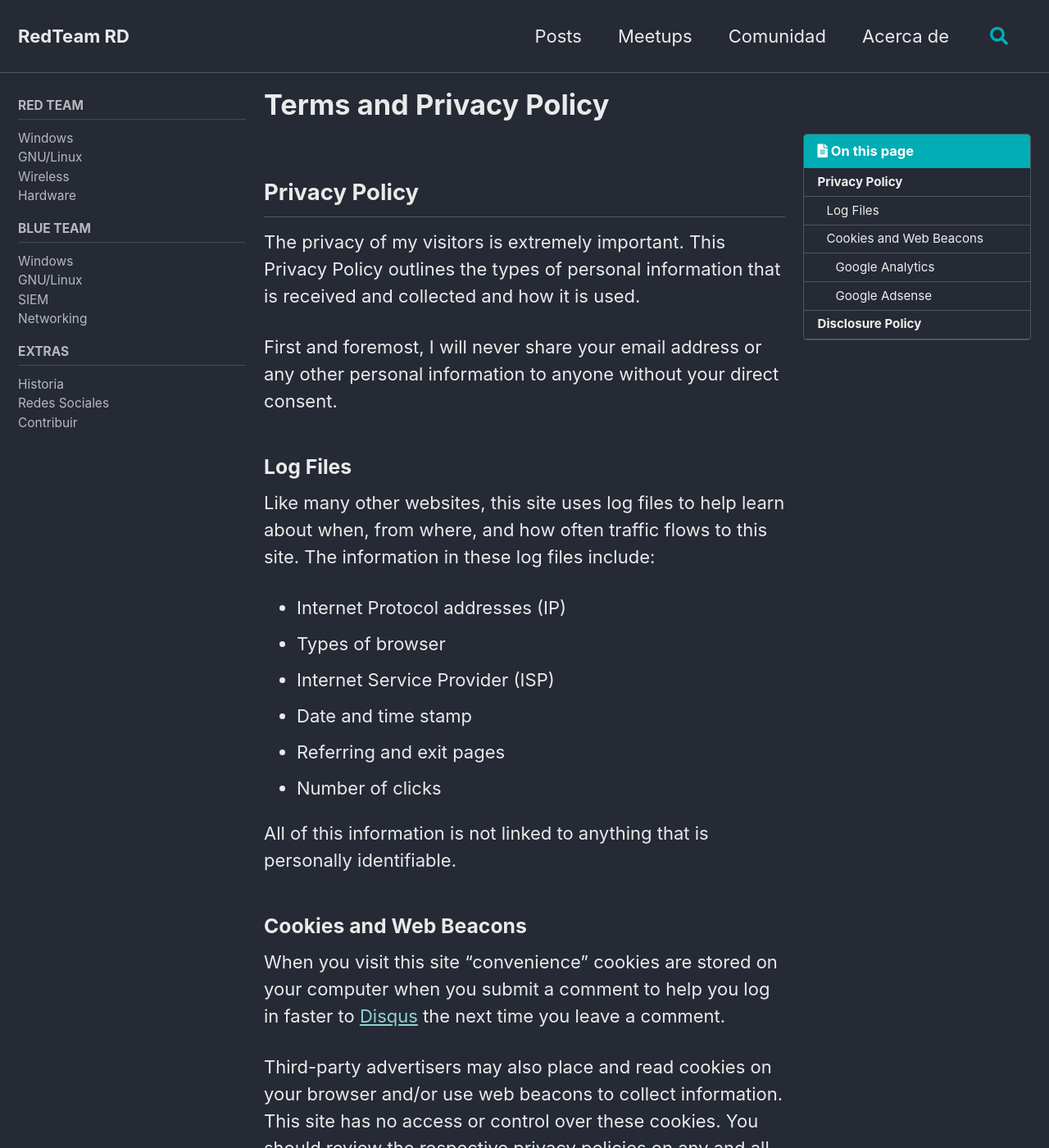
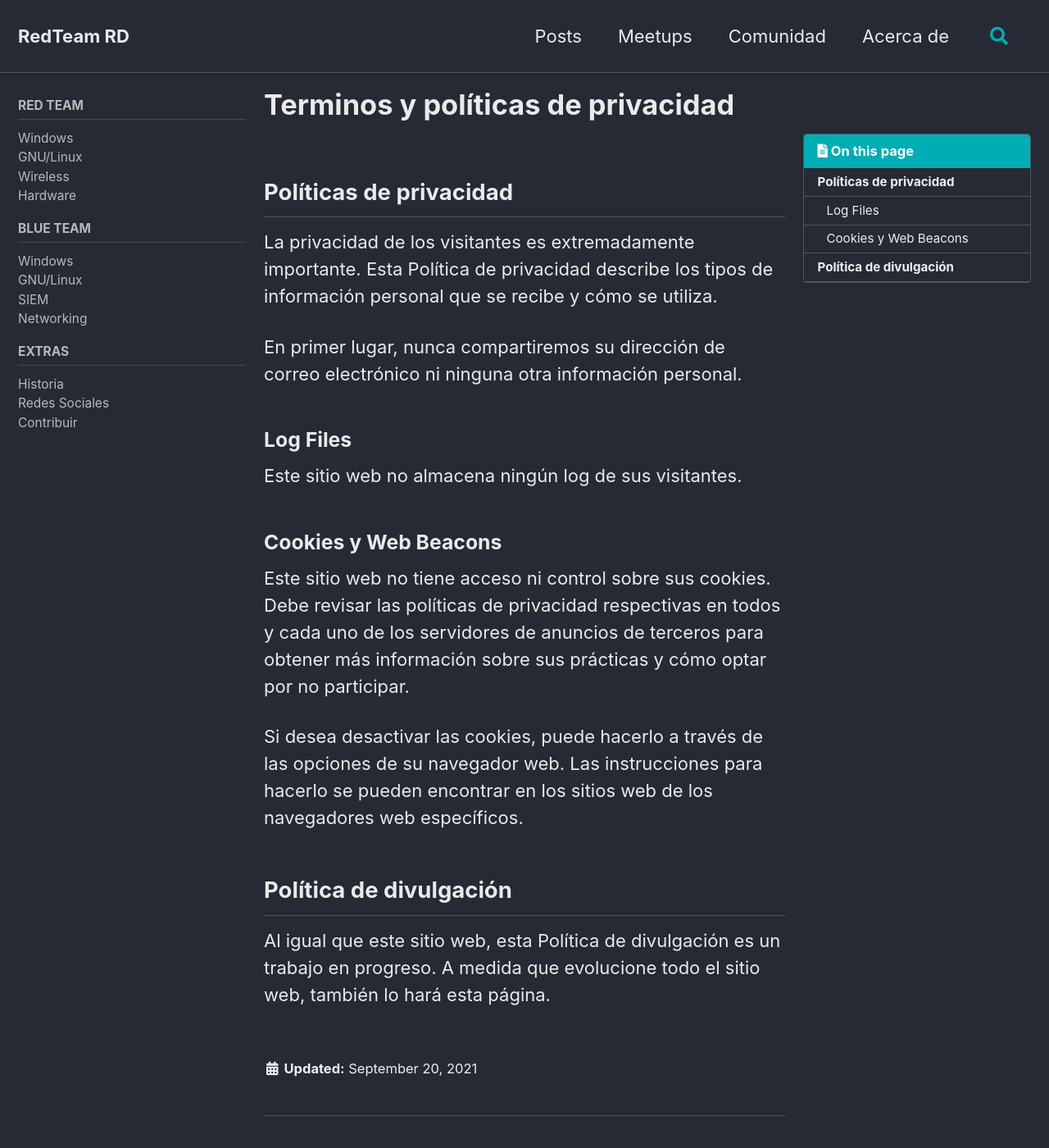
Before and after one commit to redteamrd/RedTeamRD.github.io, a Jekyll site: the page built from _pages/terms.md, in a window 1280 px wide and 1400 px high. Shown: the whole window at 82% size. Built offline with Jekyll 4.4.1, drawn with Linux system fonts in a browser that asks for light colours; cached includes are drawn as plain includes; some of the changed text lies outside the part shown.

Commit message:
terminos

```diff
--- a/_pages/terms.md
+++ b/_pages/terms.md
@@ -1,45 +1,26 @@
 ---
 permalink: /terms/
-title: "Terms and Privacy Policy"
-last_modified_at: 2017-10-20T12:42:38-04:00
+title: "Terminos y políticas de privacidad"
+last_modified_at: 2021-09-20T12:42:38-04:00
 toc: true
 ---
 
-## Privacy Policy
+## Políticas de privacidad
 
-The privacy of my visitors is extremely important. This Privacy Policy outlines the types of personal information that is received and collected and how it is used.
+La privacidad de los visitantes es extremadamente importante. Esta Política de privacidad describe los tipos de información personal que se recibe y cómo se utiliza.
 
-First and foremost, I will never share your email address or any other personal information to anyone without your direct consent.
+En primer lugar, nunca compartiremos su dirección de correo electrónico ni ninguna otra información personal.
 
 ### Log Files
 
-Like many other websites, this site uses log files to help learn about when, from where, and how often traffic flows to this site. The information in these log files include:
+Este sitio web no almacena ningún log de sus visitantes.
 
-* Internet Protocol addresses (IP)
-* Types of browser
-* Internet Service Provider (ISP)
-* Date and time stamp
-* Referring and exit pages
-* Number of clicks
+### Cookies y Web Beacons
 
-All of this information is not linked to anything that is personally identifiable.
+Este sitio web no tiene acceso ni control sobre sus cookies. Debe revisar las políticas de privacidad respectivas en todos y cada uno de los servidores de anuncios de terceros para obtener más información sobre sus prácticas y cómo optar por no participar.
 
-### Cookies and Web Beacons
+Si desea desactivar las cookies, puede hacerlo a través de las opciones de su navegador web. Las instrucciones para hacerlo se pueden encontrar en los sitios web de los navegadores web específicos.
 
-When you visit this site "convenience" cookies are stored on your computer when you submit a comment to help you log in faster to [Disqus](http://disqus.com) the next time you leave a comment.
+## Política de divulgación
 
-Third-party advertisers may also place and read cookies on your browser and/or use web beacons to collect information. This site has no access or control over these cookies. You should review the respective privacy policies on any and all third-party ad servers for more information regarding their practices and how to opt-out.
-
-If you wish to disable cookies, you may do so through your web browser options. Instructions for doing so can be found on the specific web browsers' websites.
-
-#### Google Analytics
-
-Google Analytics is a web analytics tool I use to help understand how visitors engage with this website. It reports website trends using cookies and web beacons without identifying individual visitors. You can read [Google Analytics Privacy Policy](http://www.google.com/analytics/learn/privacy.html).
-
-#### Google Adsense
-
-Google Adsense, a third party affiliate marketing network, uses cookies to help make sure I get a commission when you buy a product after clicking on a link or ad banner that takes you to the site of one of their merchants. You can read [Google Adsense Privacy Policy](http://support.google.com/adsense/bin/answer.py?hl=en&answer=48182).
-
-## Disclosure Policy
-
-Just like this website, my Disclosure Policy is a work in progress. As the revenue streams evolve, so will this page.
+Al igual que este sitio web, esta Política de divulgación es un trabajo en progreso. A medida que evolucione todo el sitio web, también lo hará esta página.
```
Also changed, not shown: _pages/about.md (+3 -3 lines).
